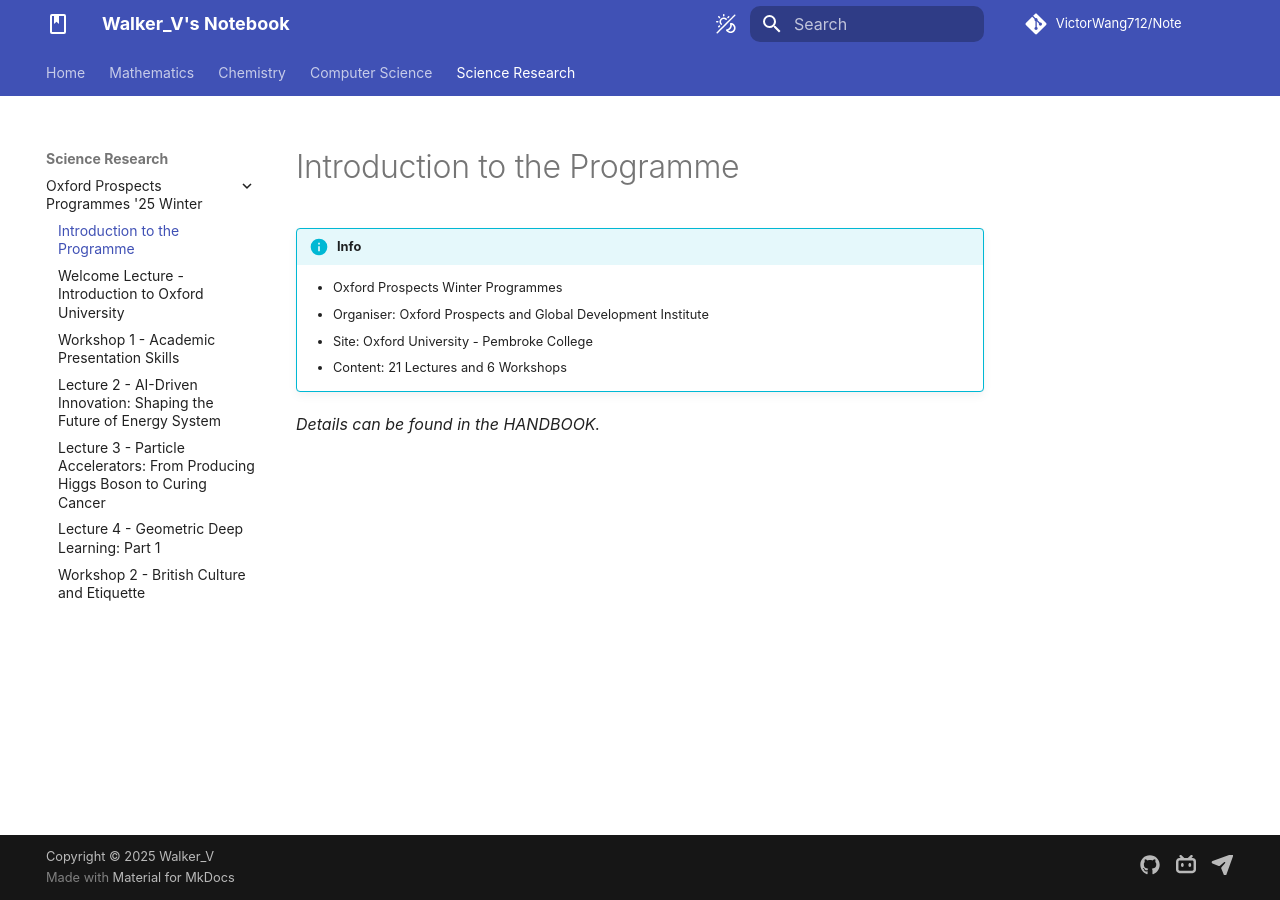
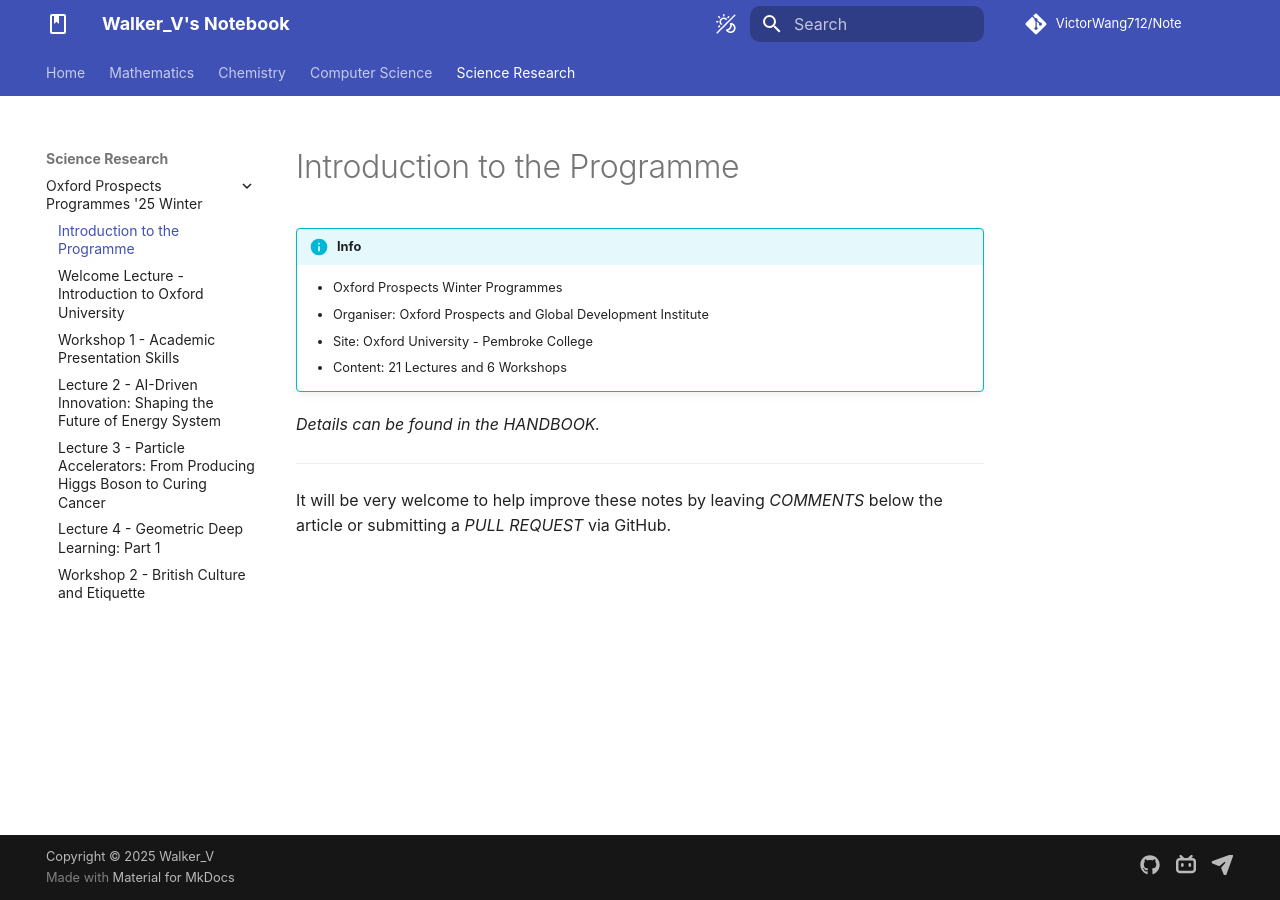
Before and after one commit to VictorWang712/Note, an MkDocs documentation site: the page built from docs/science_research/OPP/introduction.md, in a window 1280 px wide. Built offline with MkDocs 1.6.1 and Material for MkDocs 9.7.7, drawn with Linux system fonts in a browser that asks for light colours; some web fonts are replaced; comment, search, counter and statistics services are not loaded.

Commit message:
docs: Edit OPP's introduction

```diff
--- a/docs/science_research/OPP/introduction.md
+++ b/docs/science_research/OPP/introduction.md
@@ -8,3 +8,7 @@
     - Content: 21 Lectures and 6 Workshops
 
 *Details can be found in the HANDBOOK.*
+
+---
+
+It will be very welcome to help improve these notes by leaving *COMMENTS* below the article or submitting a *PULL REQUEST* via GitHub.
```
